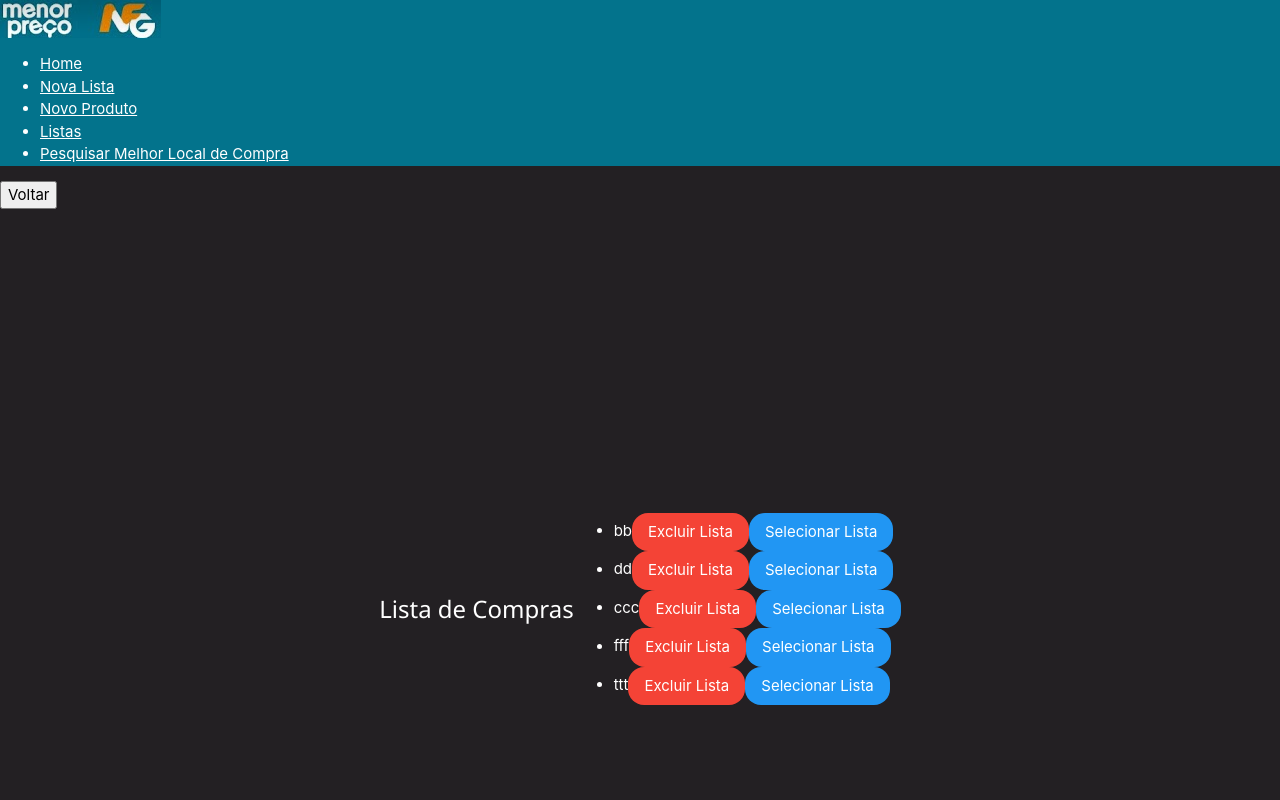
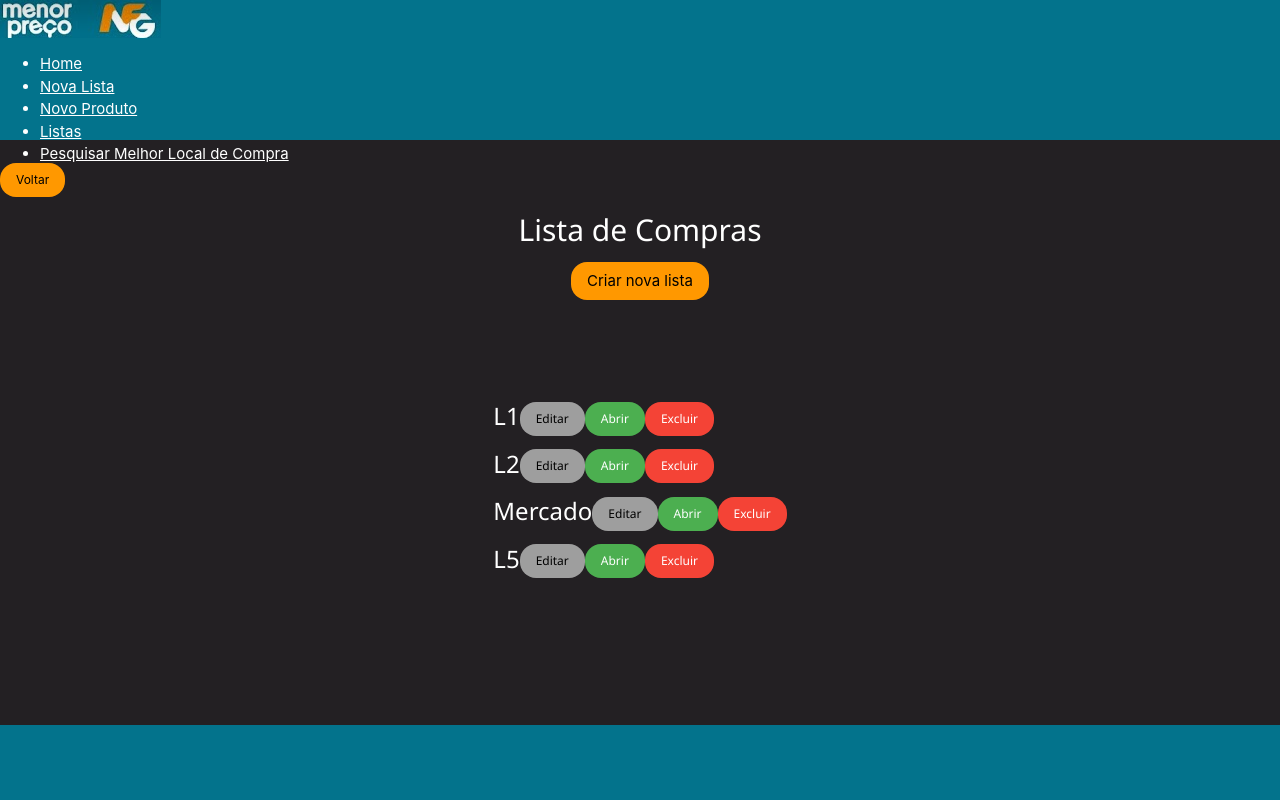
Before and after one commit to henriquerc18/Procergs_Shopping_List_Interface, a React (Create React App) app in the folder lista-de-compras/: page / in a window 1280 px wide. Shown: the top 800 px of the page. Built offline with nearby package versions, Linux system fonts and the light colour scheme; data requests are answered from the project's data file.

Commit message:
Editar Lista OK.

```diff
--- a/lista-de-compras/src/App.js
+++ b/lista-de-compras/src/App.js
@@ -1,4 +1,5 @@
 import './App.css';
+import './pages/Layout.css';
 import React, { useState } from 'react';
 import { BrowserRouter, Routes, Route } from "react-router-dom";
 import Layout from './pages/Layout';
@@ -27,8 +28,11 @@ export default function App (){
           <Route path="pesquisar-melhor-local-de-compra" element={<PesquisarMelhorLocalDeCompra />} />
           <Route path="*" element={<NoPage />} />
         </Route>
-      </Routes>
+      </Routes><footer>
+
+      </footer>
     </BrowserRouter>
+
     </>
   );
 }
--- a/lista-de-compras/src/components/FormNovaLista.jsx
+++ b/lista-de-compras/src/components/FormNovaLista.jsx
@@ -53,8 +53,8 @@ const FormNovaLista = () => {
   };*/
 
   return (
-    <div>
-      <h1> Nova Lista </h1>
+    <div class="container">
+      <h2> Nova Lista </h2><br/>
       {/*<ul>
         {listas.map(lista => (
           <li key={lista.id}>
@@ -65,11 +65,11 @@ const FormNovaLista = () => {
         ))}
         </ul>*/}
 
-      <input
+      <input className="w3-round-xlarge"
         type="text"
         value={newLista}
         onChange={(event) => setNewLista(event.target.value)}
-      />
+      /><br/>
       <Link to="/">
         <button onClick={addLista} className="w3-button w3-orange w3-round-xlarge"> Salvar Lista </button>
       </Link>
--- a/lista-de-compras/src/components/FormNovoProduto.jsx
+++ b/lista-de-compras/src/components/FormNovoProduto.jsx
@@ -4,7 +4,7 @@ import Api from '../services/Api'
 import Home from '../pages/Home'
 import Listas from './Listas'
 
-const FormNovoProduto = ({ listaSelecionada }) => {
+const FormNovoProduto = () => {
   //const location = useLocation();
   const { listaId } = useParams();
   const [produtos, setProdutos] = useState([]);
--- a/lista-de-compras/src/components/Listas.jsx
+++ b/lista-de-compras/src/components/Listas.jsx
@@ -1,11 +1,14 @@
 import { Link } from 'react-router-dom';
 import React, { useState, useEffect } from 'react';
 import Api from '../services/Api'
+
 
 const Listas = () => {
   //const history = useHistory();
   const [listas, setListas] = useState([]);
   const [listaSelecionada, setListaSelecionada] = useState(null);
+  const [editingListId, setEditingListId] = useState(null);
+  const [editListName, setEditListName] = useState('');
 
 
   useEffect(() => {
@@ -36,6 +39,28 @@ const Listas = () => {
     setListaSelecionada(lista);
   };
 
+  const startEditingList = (listaId, listaNome) => {
+    setEditingListId(listaId);
+    setEditListName(listaNome);
+  };
+
+  const updateListName = async (listaId, novoNome) => {
+    try {
+      await Api.put(`http://localhost:4200/listas/${listaId}`, { nome: novoNome });
+      setListas((prevListas) =>
+        prevListas.map((lista) => {
+          if (lista.id === listaId) {
+            return { ...lista, nome: novoNome };
+          }
+          return lista;
+        })
+      );
+      setEditingListId(null);
+    } catch (error) {
+      console.error('Error updating list name:', error);
+    }
+  };
+
   /*const selecionarLista = async (lista) => {
     setListaSelecionada(lista);
     history.push(`/novo-produto/${lista.nome}`);
@@ -49,21 +74,34 @@ const Listas = () => {
 
 return (
     <>
-        {/*<Link to="/novo-produto">*/}
-          <div>
-            <ul>
+
+          <div class="container">
+            <h2>
                 {listas.map(lista => (
-                <li key={lista.id}>
+                  <h3 key={lista.id}>
+                    {editingListId === lista.id ? (
+                <>
+                  <input className="w3-round-xlarge"
+                    type="text"
+                    value={editListName}
+                    onChange={(event) => setEditListName(event.target.value)}
+                  />
+                  <button onClick={() => updateListName(lista.id, editListName)} className="w3-button w3-orange w3-round-xlarge w3-small"> Salvar </button>
+                </>
+                    ) : (
+                    <>
                     {lista.nome}
-                    <button onClick={() => deleteLista(lista.id)} className="w3-button w3-red w3-round-xlarge"> Excluir Lista </button>
-                <Link to={`/novo-produto/${lista.id}`}>
-                    <button className="w3-button w3-blue w3-round-xlarge" onClick={() => selecionarLista(lista)}> Selecionar Lista </button>
-                </Link>
-                </li>
+                    <button onClick={() => startEditingList(lista.id, lista.nome)} className="w3-button w3-gray w3-round-xlarge w3-small"> Editar </button>
+
+                  <Link to={`/novo-produto/${lista.id}`}>
+                    <button className="w3-button w3-green w3-round-xlarge w3-small" onClick={() => selecionarLista(lista)}> Abrir </button>
+                  </Link>
+
+                    <button onClick={() => deleteLista(lista.id)} className="w3-button w3-red w3-round-xlarge w3-small"> Excluir </button>
+                 </>)} </h3>
                 ))}
-            </ul>
+            </h2>
           </div>
-        {/*</Link>*/}
     </>
   );
 
--- a/lista-de-compras/src/components/Voltar.jsx
+++ b/lista-de-compras/src/components/Voltar.jsx
@@ -3,7 +3,10 @@ import { React, useNavigate } from "react-router-dom"
 function Voltar(){
     const navigate = useNavigate();
     return (
-        <button onClick={() => navigate(-1)}> Voltar </button>
+        <>
+            <br/>
+            <button className="w3-button w3-orange w3-round-xlarge w3-small" onClick={() => navigate(-1)}> Voltar </button>
+        </>
     )
 }
 
--- a/lista-de-compras/src/data/listas.json
+++ b/lista-de-compras/src/data/listas.json
@@ -1,24 +1,20 @@
 {
   "listas": [
     {
-      "nome": "bb",
-      "id": 3
+      "nome": "L1",
+      "id": 1
     },
     {
-      "nome": "dd",
+      "nome": "L2",
+      "id": 2
+    },
+    {
+      "nome": "Mercado",
       "id": 4
     },
     {
-      "nome": "ccc",
+      "nome": "L5",
       "id": 5
-    },
-    {
-      "nome": "fff",
-      "id": 6
-    },
-    {
-      "nome": "ttt",
-      "id": 7
     }
   ]
 }
--- a/lista-de-compras/src/pages/Home.js
+++ b/lista-de-compras/src/pages/Home.js
@@ -42,7 +42,7 @@ const Home = () => {
 
     return <>
         <div class="container">
-            <h3> Lista de Compras </h3>
+            <h2> Lista de Compras </h2>
             {listas.length < 5 && (
                 <>
                     <Link to="./nova-lista">
--- a/lista-de-compras/src/pages/Layout.css
+++ b/lista-de-compras/src/pages/Layout.css
@@ -1,6 +1,6 @@
 header {
     width: 100%;
-    height: 80%;
+    height: 140px;
     margin: 0px;
     background-color: #03738C;
 }
@@ -9,7 +9,8 @@ header {
     display: flex;
     justify-content: center;
     align-items: center;
-    height: 100vh;
+    flex-direction: column;
+    height: 60vh;
 }
 
 .button {
@@ -44,7 +45,16 @@ footer > .rodape {
 footer > img {
     padding-bottom: 0px;
     width: 100%;
-    height: 0px;
+
+}
+
+footer {
+    position: fixed;
+    bottom: 0;
+    width: 100%;
+    height: 75px;
+    margin: 0px;
+    background-color: #03738C;
 }
 
 
@@ -54,6 +64,7 @@ footer > img {
     .container {
     display: flex;
     flex-direction: column;
+
 }
 
     .button {
--- a/lista-de-compras/src/pages/Layout.js
+++ b/lista-de-compras/src/pages/Layout.js
@@ -36,11 +36,11 @@ const Layout = () => {
     <Outlet />
 
     <main>
-        <div className="container">
+
         <footer>
-            <h1> Footer </h1>
+
         </footer>
-        </div>
+
     </main>
 
     </>
```
Also changed, not shown: lista-de-compras/public/285638_pencil_icon 1.png (added).
